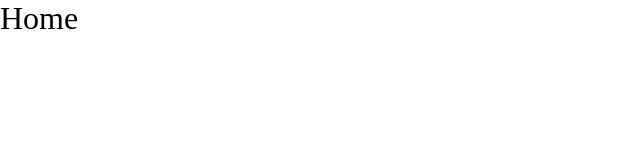
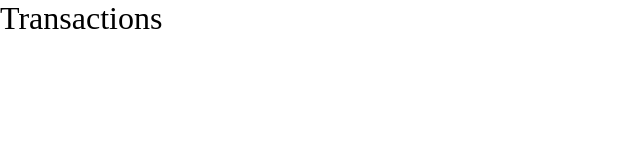
Before and after one commit to otavioomota/monetiz_fe, a React (Create React App) app: page /transactions in a window 1280 px wide. Shown: the top 160 px of the page, without its empty margins (0-640 px from the left). Built offline with nearby package versions, Linux system fonts and the light colour scheme.

Commit message:
fixed: propriedade exact na Route correta

```diff
--- a/src/routes/index.js
+++ b/src/routes/index.js
@@ -7,8 +7,8 @@ import Transactions from '../pages/Transactions';
 function Routes(){
   return(
     <Switch>
-      <Route path='/' component={Home}/>
-      <Route path='/transactions' component={Transactions} exact/>
+      <Route path='/' component={Home} exact/>
+      <Route path='/transactions' component={Transactions} />
     </Switch>
   )
 }
```
